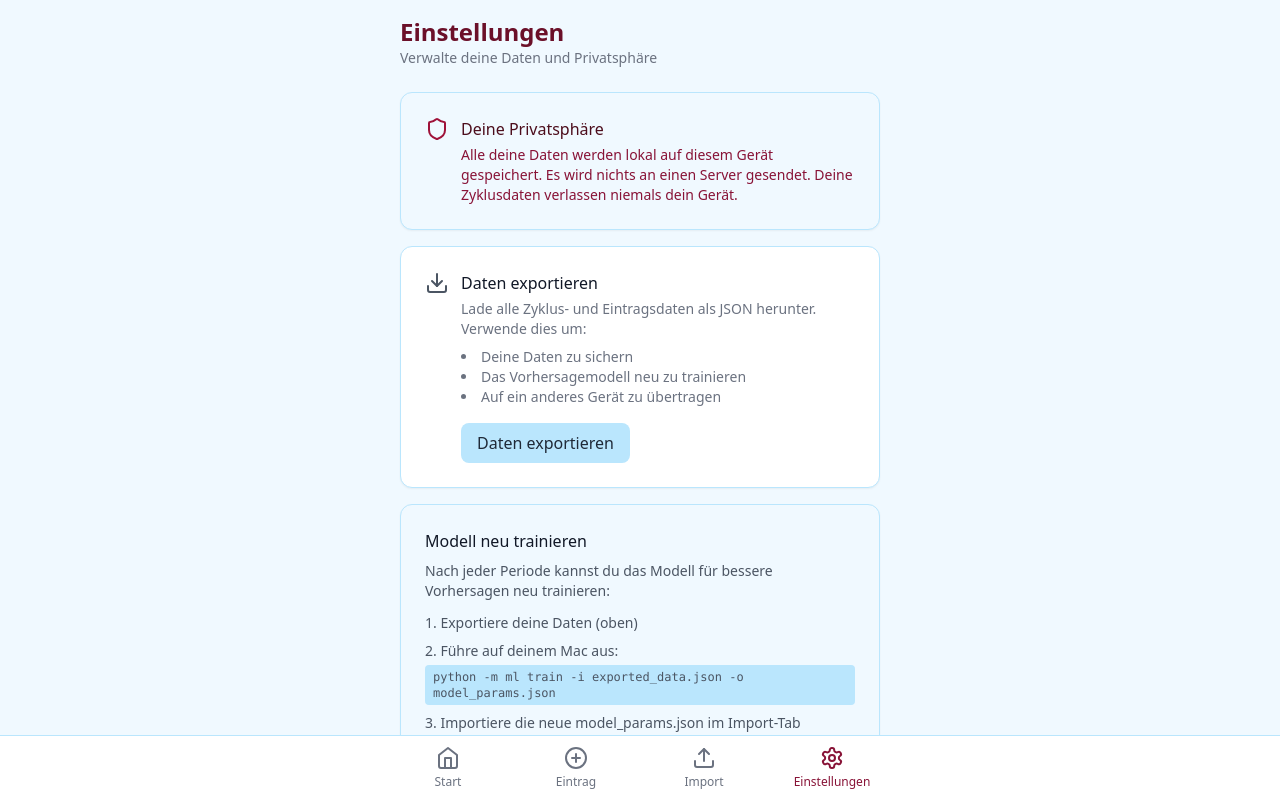
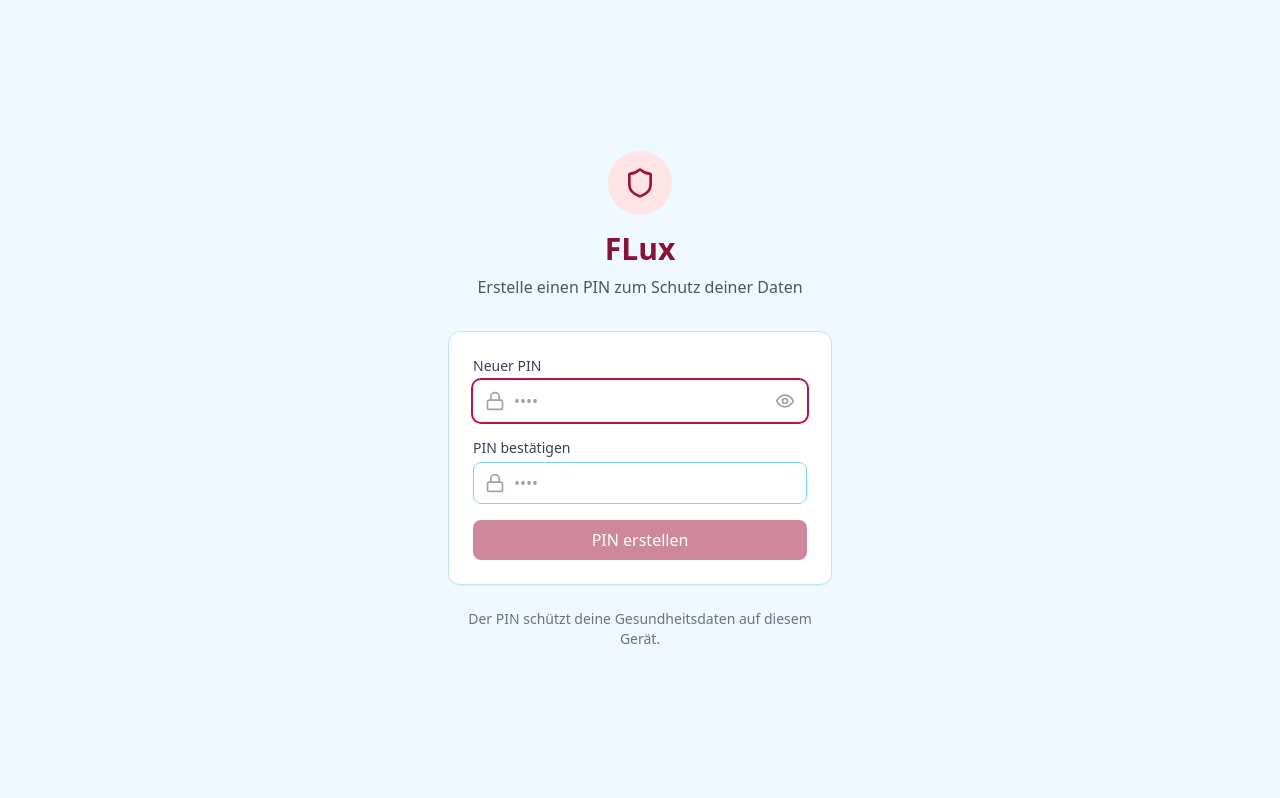
Before and after one commit to lino-zurmuehl/FLux, a React (Vite) app in the folder frontend/: page /FLux/settings in a window 1280 px wide. Shown: the top 798 px of the page. Built offline with nearby package versions, Linux system fonts and the light colour scheme.

Commit message:
added login page

```diff
--- a/frontend/src/App.tsx
+++ b/frontend/src/App.tsx
@@ -1,12 +1,28 @@
 import { BrowserRouter, Routes, Route } from 'react-router-dom';
+import { AuthProvider, useAuth } from './contexts/AuthContext';
 import { AppProvider } from './contexts/AppContext';
 import { Layout } from './components/Layout';
 import { Dashboard } from './pages/Dashboard';
 import { LogEntry } from './pages/LogEntry';
 import { Import } from './pages/Import';
 import { Settings } from './pages/Settings';
+import { Login } from './pages/Login';
 
-function App() {
+function AuthenticatedApp() {
+  const { isLoading, isAuthenticated } = useAuth();
+
+  if (isLoading) {
+    return (
+      <div className="min-h-screen flex items-center justify-center bg-sky-50">
+        <div className="text-gray-500">Laden...</div>
+      </div>
+    );
+  }
+
+  if (!isAuthenticated) {
+    return <Login />;
+  }
+
   return (
     <AppProvider>
       <BrowserRouter basename="/FLux">
@@ -23,4 +39,12 @@ function App() {
   );
 }
 
+function App() {
+  return (
+    <AuthProvider>
+      <AuthenticatedApp />
+    </AuthProvider>
+  );
+}
+
 export default App;
--- /dev/null
+++ b/frontend/src/contexts/AuthContext.tsx
@@ -0,0 +1,88 @@
+/**
+ * Authentication context for PIN-based app protection.
+ */
+
+import {
+  createContext,
+  useContext,
+  useState,
+  useEffect,
+  type ReactNode,
+} from 'react';
+import { hasPIN, verifyPIN, savePIN } from '../lib/auth';
+
+interface AuthState {
+  isLoading: boolean;
+  isAuthenticated: boolean;
+  needsSetup: boolean; // No PIN set yet
+  login: (pin: string) => Promise<boolean>;
+  setupPIN: (pin: string) => Promise<void>;
+  logout: () => void;
+}
+
+const AuthContext = createContext<AuthState | null>(null);
+
+export function AuthProvider({ children }: { children: ReactNode }) {
+  const [isLoading, setIsLoading] = useState(true);
+  const [isAuthenticated, setIsAuthenticated] = useState(false);
+  const [needsSetup, setNeedsSetup] = useState(false);
+
+  useEffect(() => {
+    checkAuthStatus();
+  }, []);
+
+  const checkAuthStatus = async () => {
+    try {
+      const pinExists = await hasPIN();
+      setNeedsSetup(!pinExists);
+      // If no PIN is set, user needs to set one up first
+      // If PIN exists, user needs to authenticate
+      setIsAuthenticated(false);
+    } catch (error) {
+      console.error('Auth check failed:', error);
+    } finally {
+      setIsLoading(false);
+    }
+  };
+
+  const login = async (pin: string): Promise<boolean> => {
+    const isValid = await verifyPIN(pin);
+    if (isValid) {
+      setIsAuthenticated(true);
+    }
+    return isValid;
+  };
+
+  const setupPIN = async (pin: string): Promise<void> => {
+    await savePIN(pin);
+    setNeedsSetup(false);
+    setIsAuthenticated(true);
+  };
+
+  const logout = () => {
+    setIsAuthenticated(false);
+  };
+
+  return (
+    <AuthContext.Provider
+      value={{
+        isLoading,
+        isAuthenticated,
+        needsSetup,
+        login,
+        setupPIN,
+        logout,
+      }}
+    >
+      {children}
+    </AuthContext.Provider>
+  );
+}
+
+export function useAuth() {
+  const context = useContext(AuthContext);
+  if (!context) {
+    throw new Error('useAuth must be used within an AuthProvider');
+  }
+  return context;
+}
--- /dev/null
+++ b/frontend/src/lib/auth.ts
@@ -0,0 +1,56 @@
+/**
+ * Authentication utilities for PIN-based app protection.
+ * Uses Web Crypto API for secure hashing.
+ */
+
+import { db } from './db';
+
+const SALT = 'FLux-PIN-Salt-2024'; // Static salt for PIN hashing
+
+/**
+ * Hash a PIN using SHA-256.
+ */
+export async function hashPIN(pin: string): Promise<string> {
+  const encoder = new TextEncoder();
+  const data = encoder.encode(pin + SALT);
+  const hashBuffer = await crypto.subtle.digest('SHA-256', data);
+  const hashArray = Array.from(new Uint8Array(hashBuffer));
+  return hashArray.map((b) => b.toString(16).padStart(2, '0')).join('');
+}
+
+/**
+ * Save PIN hash to settings.
+ */
+export async function savePIN(pin: string): Promise<void> {
+  const hash = await hashPIN(pin);
+  await db.settings.put({
+    key: 'pinHash',
+    value: hash,
+  });
+}
+
+/**
+ * Verify PIN against stored hash.
+ */
+export async function verifyPIN(pin: string): Promise<boolean> {
+  const setting = await db.settings.get('pinHash');
+  if (!setting) return false;
+
+  const inputHash = await hashPIN(pin);
+  return inputHash === setting.value;
+}
+
+/**
+ * Check if a PIN has been set up.
+ */
+export async function hasPIN(): Promise<boolean> {
+  const setting = await db.settings.get('pinHash');
+  return setting !== null && setting !== undefined;
+}
+
+/**
+ * Remove PIN (for settings reset).
+ */
+export async function removePIN(): Promise<void> {
+  await db.settings.delete('pinHash');
+}
--- /dev/null
+++ b/frontend/src/pages/Login.tsx
@@ -0,0 +1,162 @@
+/**
+ * Login/PIN setup page for app protection.
+ */
+
+import { useState } from 'react';
+import { Lock, Shield, Eye, EyeOff } from 'lucide-react';
+import { useAuth } from '../contexts/AuthContext';
+
+export function Login() {
+  const { needsSetup, login, setupPIN } = useAuth();
+  const [pin, setPin] = useState('');
+  const [confirmPin, setConfirmPin] = useState('');
+  const [showPin, setShowPin] = useState(false);
+  const [error, setError] = useState('');
+  const [isSubmitting, setIsSubmitting] = useState(false);
+
+  const handleLogin = async (e: React.FormEvent) => {
+    e.preventDefault();
+    setError('');
+    setIsSubmitting(true);
+
+    try {
+      const success = await login(pin);
+      if (!success) {
+        setError('Falscher PIN');
+        setPin('');
+      }
+    } catch (err) {
+      setError('Fehler beim Anmelden');
+    } finally {
+      setIsSubmitting(false);
+    }
+  };
+
+  const handleSetup = async (e: React.FormEvent) => {
+    e.preventDefault();
+    setError('');
+
+    if (pin.length < 4) {
+      setError('PIN muss mindestens 4 Zeichen haben');
+      return;
+    }
+
+    if (pin !== confirmPin) {
+      setError('PINs stimmen nicht überein');
+      return;
+    }
+
+    setIsSubmitting(true);
+    try {
+      await setupPIN(pin);
+    } catch (err) {
+      setError('Fehler beim Speichern des PINs');
+    } finally {
+      setIsSubmitting(false);
+    }
+  };
+
+  return (
+    <div className="min-h-screen flex flex-col items-center justify-center bg-sky-50 p-6">
+      <div className="w-full max-w-sm">
+        {/* Logo */}
+        <div className="text-center mb-8">
+          <div className="inline-flex items-center justify-center w-16 h-16 bg-primary-100 rounded-full mb-4">
+            <Shield className="w-8 h-8 text-primary-600" />
+          </div>
+          <h1 className="text-3xl font-bold text-primary-700">FLux</h1>
+          <p className="text-gray-600 mt-2">
+            {needsSetup
+              ? 'Erstelle einen PIN zum Schutz deiner Daten'
+              : 'Gib deinen PIN ein'}
+          </p>
+        </div>
+
+        {/* Form */}
+        <form
+          onSubmit={needsSetup ? handleSetup : handleLogin}
+          className="card"
+        >
+          <div className="space-y-4">
+            {/* PIN Input */}
+            <div>
+              <label htmlFor="pin" className="label">
+                {needsSetup ? 'Neuer PIN' : 'PIN'}
+              </label>
+              <div className="relative">
+                <Lock className="absolute left-3 top-1/2 -translate-y-1/2 w-5 h-5 text-gray-400" />
+                <input
+                  id="pin"
+                  type={showPin ? 'text' : 'password'}
+                  value={pin}
+                  onChange={(e) => setPin(e.target.value)}
+                  placeholder="••••"
+                  className="input pl-10 pr-10"
+                  autoComplete="off"
+                  autoFocus
+                />
+                <button
+                  type="button"
+                  onClick={() => setShowPin(!showPin)}
+                  className="absolute right-3 top-1/2 -translate-y-1/2 text-gray-400 hover:text-gray-600"
+                >
+                  {showPin ? (
+                    <EyeOff className="w-5 h-5" />
+                  ) : (
+                    <Eye className="w-5 h-5" />
+                  )}
+                </button>
+              </div>
+            </div>
+
+            {/* Confirm PIN (setup only) */}
+            {needsSetup && (
+              <div>
+                <label htmlFor="confirmPin" className="label">
+                  PIN bestätigen
+                </label>
+                <div className="relative">
+                  <Lock className="absolute left-3 top-1/2 -translate-y-1/2 w-5 h-5 text-gray-400" />
+                  <input
+                    id="confirmPin"
+                    type={showPin ? 'text' : 'password'}
+                    value={confirmPin}
+                    onChange={(e) => setConfirmPin(e.target.value)}
+                    placeholder="••••"
+                    className="input pl-10"
+                    autoComplete="off"
+                  />
+                </div>
+              </div>
+            )}
+
+            {/* Error message */}
+            {error && (
+              <p className="text-red-600 text-sm text-center">{error}</p>
+            )}
+
+            {/* Submit button */}
+            <button
+              type="submit"
+              disabled={isSubmitting || !pin}
+              className="w-full btn btn-primary disabled:opacity-50"
+            >
+              {isSubmitting
+                ? 'Laden...'
+                : needsSetup
+                  ? 'PIN erstellen'
+                  : 'Entsperren'}
+            </button>
+          </div>
+        </form>
+
+        {/* Info text */}
+        <p className="text-center text-sm text-gray-500 mt-6">
+          {needsSetup
+            ? 'Der PIN schützt deine Gesundheitsdaten auf diesem Gerät.'
+            : 'Deine Daten sind verschlüsselt und bleiben lokal.'}
+        </p>
+      </div>
+    </div>
+  );
+}
--- a/frontend/src/pages/Settings.tsx
+++ b/frontend/src/pages/Settings.tsx
@@ -3,15 +3,17 @@
  */
 
 import { useState } from 'react';
-import { Download, Trash2, Shield, Info, ExternalLink } from 'lucide-react';
+import { Download, Trash2, Shield, Info, ExternalLink, LogOut } from 'lucide-react';
 import { exportData, deleteAllData } from '../lib/db';
 import { useApp } from '../contexts/AppContext';
+import { useAuth } from '../contexts/AuthContext';
 
 export function Settings() {
   const [isExporting, setIsExporting] = useState(false);
   const [isDeleting, setIsDeleting] = useState(false);
   const [showDeleteConfirm, setShowDeleteConfirm] = useState(false);
   const { refreshData, modelParams } = useApp();
+  const { logout } = useAuth();
 
   const handleExport = async () => {
     setIsExporting(true);
@@ -57,6 +59,22 @@ export function Settings() {
         <h1 className="text-2xl font-bold text-primary-800">Einstellungen</h1>
         <p className="text-sm text-gray-500">Verwalte deine Daten und Privatsphäre</p>
       </header>
+
+      {/* App sperren */}
+      <div className="card mb-4">
+        <div className="flex items-center justify-between">
+          <div className="flex items-center gap-3">
+            <LogOut className="w-6 h-6 text-gray-600" />
+            <div>
+              <h3 className="font-medium">App sperren</h3>
+              <p className="text-sm text-gray-500">Sperrt die App bis zur erneuten PIN-Eingabe</p>
+            </div>
+          </div>
+          <button onClick={logout} className="btn btn-secondary">
+            Sperren
+          </button>
+        </div>
+      </div>
 
       {/* Datenschutz-Info */}
       <div className="card mb-4 bg-sky-50 border-sky-200">
--- a/frontend/vite.config.js
+++ b/frontend/vite.config.js
@@ -2,18 +2,21 @@ import { defineConfig } from 'vite';
 import react from '@vitejs/plugin-react';
 import { VitePWA } from 'vite-plugin-pwa';
 export default defineConfig({
+    base: '/FLux/',
     plugins: [
         react(),
         VitePWA({
             registerType: 'autoUpdate',
             includeAssets: ['favicon.ico', 'apple-touch-icon.png'],
             manifest: {
-                name: 'FLux - Period Tracker',
+                name: 'FLux - Periodentracker',
                 short_name: 'FLux',
-                description: 'Privacy-focused period tracking with ML predictions',
-                theme_color: '#ec4899',
-                background_color: '#ffffff',
+                description: 'Datenschutzfreundliches Periodentracking mit ML-Vorhersagen',
+                theme_color: '#881337',
+                background_color: '#f0f9ff',
                 display: 'standalone',
+                start_url: '/FLux/',
+                scope: '/FLux/',
                 icons: [
                     {
                         src: 'pwa-192x192.png',
```
Also changed, not shown: 2 other files (tests, documents, lock files or other folders).
